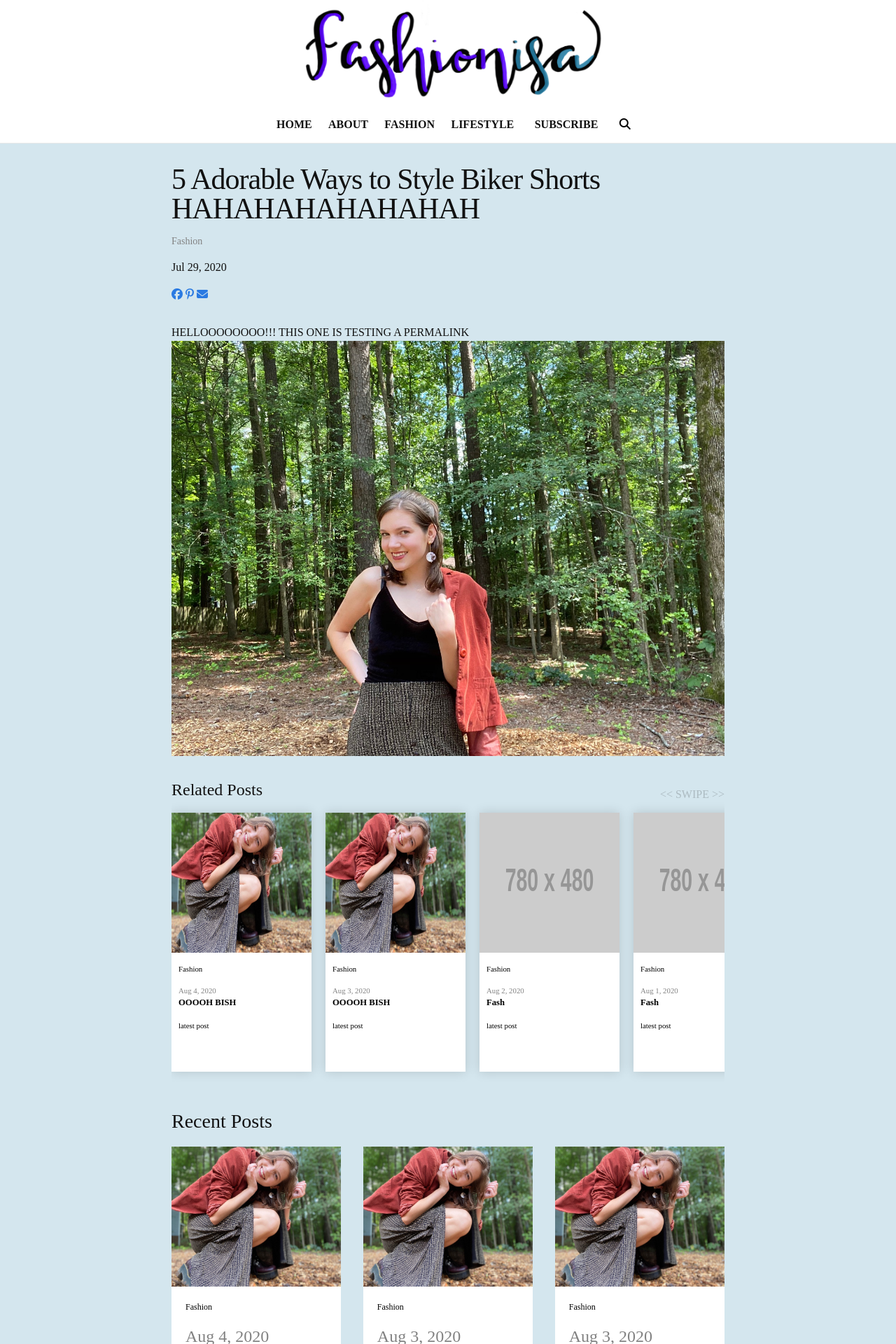
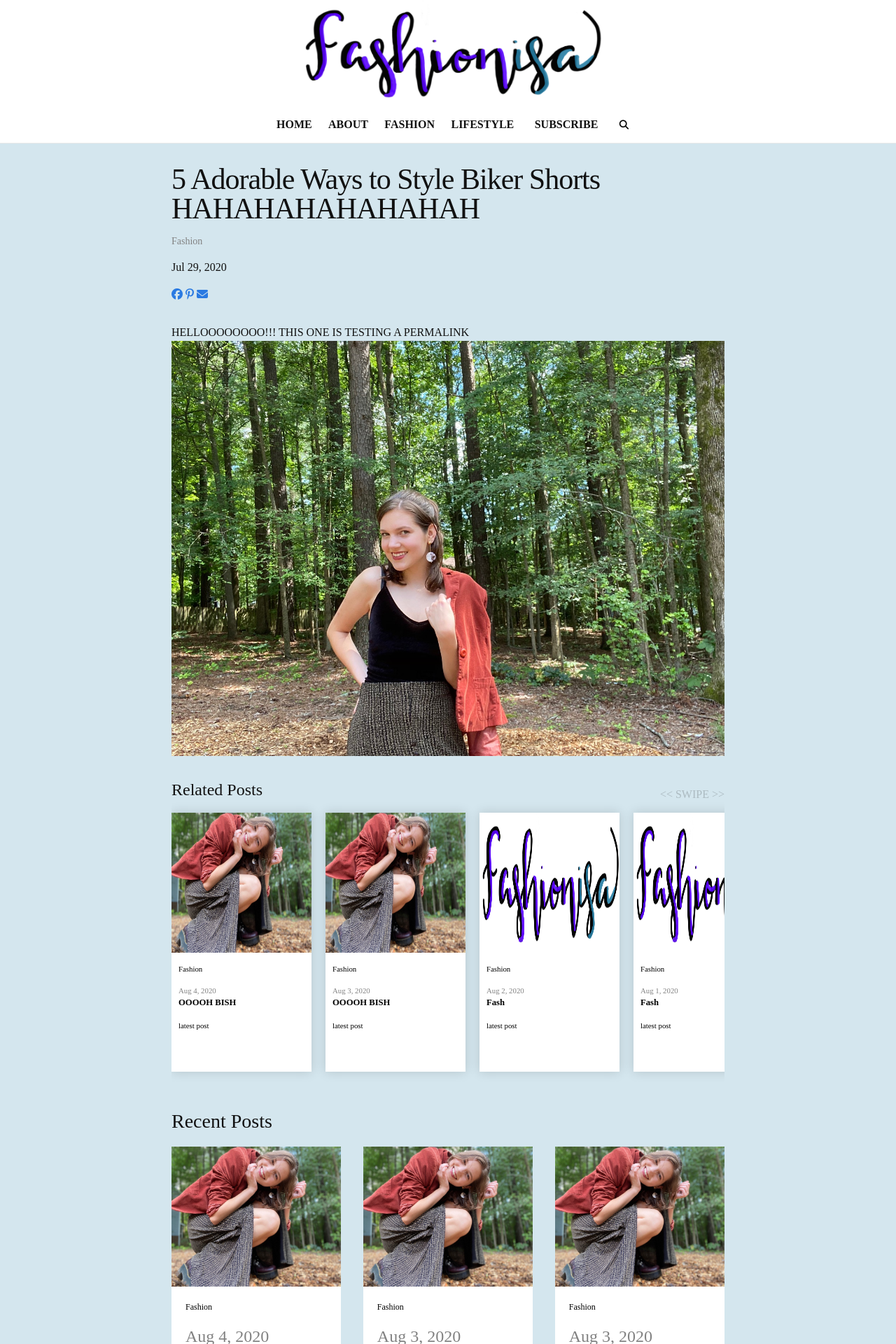
Before and after one commit to iwalte01/fashionisa-blog, a Jekyll site: the page built from blog-fashion/_posts/2020-07-29-four.md, in a window 1280 px wide. Shown: the top 1920 px of the page at 70% size. Built offline with Jekyll 4.4.1, drawn with Linux system fonts in a browser that asks for light colours; nearby versions of some CDN libraries.

Commit message:
got rid of as many unencrypted images as possible

```diff
--- a/_includes/head.html
+++ b/_includes/head.html
@@ -20,7 +20,6 @@
   {%- if jekyll.environment == 'production' and site.google_analytics -%}
     {%- include google-analytics.html -%}
   {%- endif -%}
-<link rel="stylesheet" href="https://cdnjs.cloudflare.com/ajax/libs/font-awesome/4.7.0/css/font-awesome.min.css">
 
     <script src="https://kit.fontawesome.com/881963a583.js" crossorigin="anonymous"></script>
 
--- a/_includes/icon-github.html
+++ /dev/null
@@ -1 +0,0 @@
-<a href="https://github.com/{{ include.username }}"><span class="icon icon--github">{% include icon-github.svg %}</span><span class="username">{{ include.username }}</span></a>
--- a/_includes/icon-twitter.html
+++ /dev/null
@@ -1 +0,0 @@
-<a href="https://twitter.com/{{ include.username }}"><span class="icon icon--twitter">{% include icon-twitter.svg %}</span><span class="username">{{ include.username }}</span></a>
--- a/_includes/make_postlist.html
+++ b/_includes/make_postlist.html
@@ -8,7 +8,7 @@
             <p>{% if post.thumbnail %}
             <img class="thmb" src="{{ post.thumbnail }}"/>
             {% else %}
-            <img class="thmb" src="http://placehold.it/780x480&text=No+Thumbnail+available"/>
+            <img class="thmb" src="/fashionisa-blog/images/fashion isa final3.png"/>
             {% endif %}</p>
            <!--end of thumbnail statement-->
          </div>
--- a/_includes/make_relposts.html
+++ b/_includes/make_relposts.html
@@ -8,7 +8,7 @@
             <p>{% if post.thumbnail %}
             <img class="thmb c-slide__image" src="{{ post.thumbnail }}"/>
             {% else %}
-            <img class="thmb c-slide__image" src="http://placehold.it/780x480&text=No+Thumbnail+available"/>
+            <img class="thmb c-slide__image" src="/fashionisa-blog/images/fashion isa final3.png"/>
             {% endif %}</p>
            <!--end of thumbnail statement-->
          </div>
--- a/_layouts/post.html
+++ b/_layouts/post.html
@@ -1,7 +1,8 @@
 ---
 layout: default
 ---
-<article class="post h-entry" itemscope itemtype="http://schema.org/BlogPosting">
+<article class="post h-entry">
+  <!--itemscope itemtype="http://schema.org/BlogPosting" -->
 
   <header class="post-header">
     <h1 class="post-title p-name" itemprop="name headline">{{ page.title | escape }}</h1>
@@ -14,7 +15,7 @@ layout: default
         {{ page.date | date: date_format }}
       </time>
       {%- if page.author -%}
-        • <span itemprop="author" itemscope itemtype="http://schema.org/Person"><span class="p-author h-card" itemprop="name">{{ page.author }}</span></span>
+        • <span itemprop="author"><span class="p-author h-card" itemprop="name">{{ page.author }}</span></span> <!--itemscope itemtype="http://schema.org/Person"-->
       {%- endif -%}</p>
       <!--added inline share buttons-->
       {%- include share-bar.html -%}
--- a/search.json
+++ b/search.json
@@ -10,7 +10,7 @@
       "tags"     : "{{ post.tags | join: ', ' }}",
       "date"     : "{%- assign date_format = site.minima.date_format | default: "%b %-d, %Y" -%}{{ post.date | date: date_format }}",
       "description" : "{{post.description | strip_html | strip_newlines | escape }}",
-      "thumbnail" : "{% if post.thumbnail %}{{ post.thumbnail }}{% else %} http://placehold.it/780x480&text=No+Thumbnail+available {% endif %}"
+      "thumbnail" : "{% if post.thumbnail %}{{ post.thumbnail }}{% else %} /fashionisa-blog/images/fashion isa final3.png {% endif %}"
 
     } {% unless forloop.last %},{% endunless %}
   {% endfor %}
```
Also changed, not shown: _includes/icon-github.svg (deleted), _includes/icon-twitter.svg (deleted).
